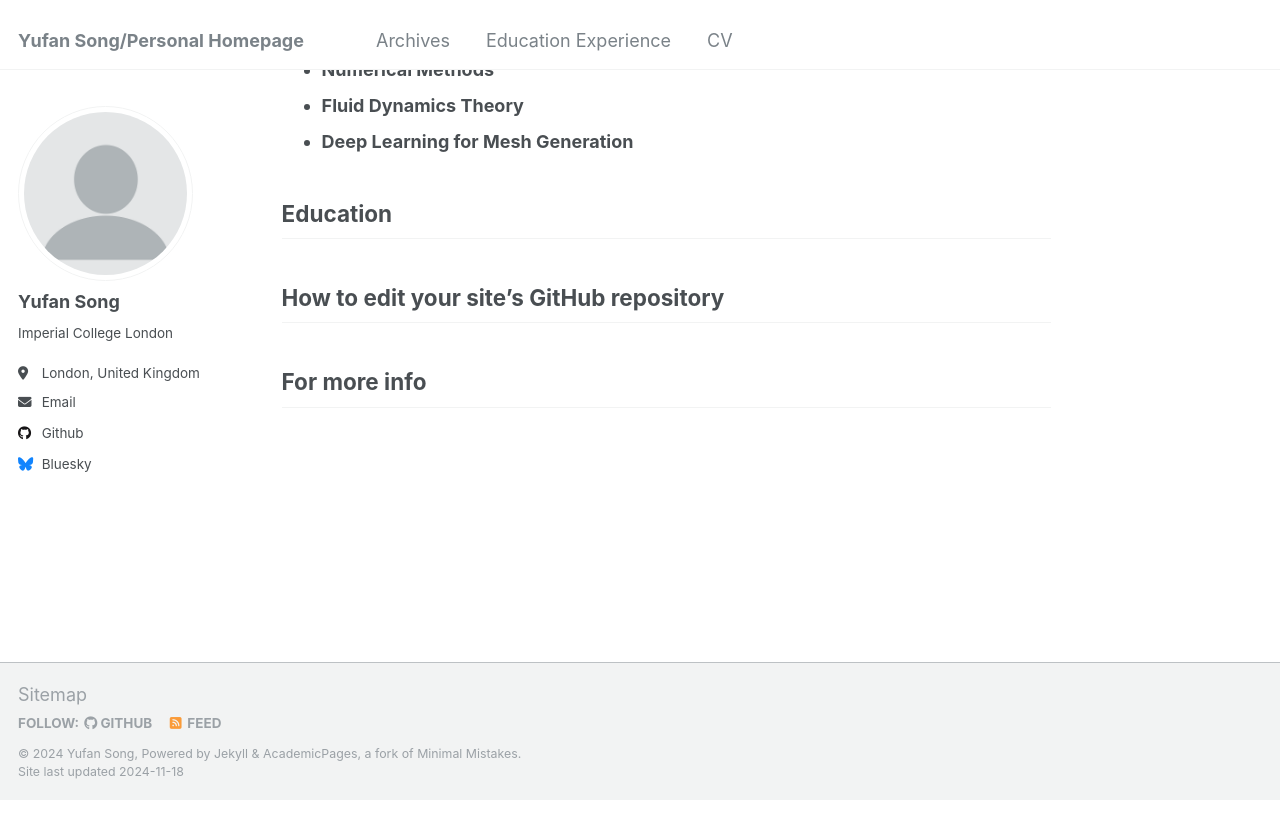
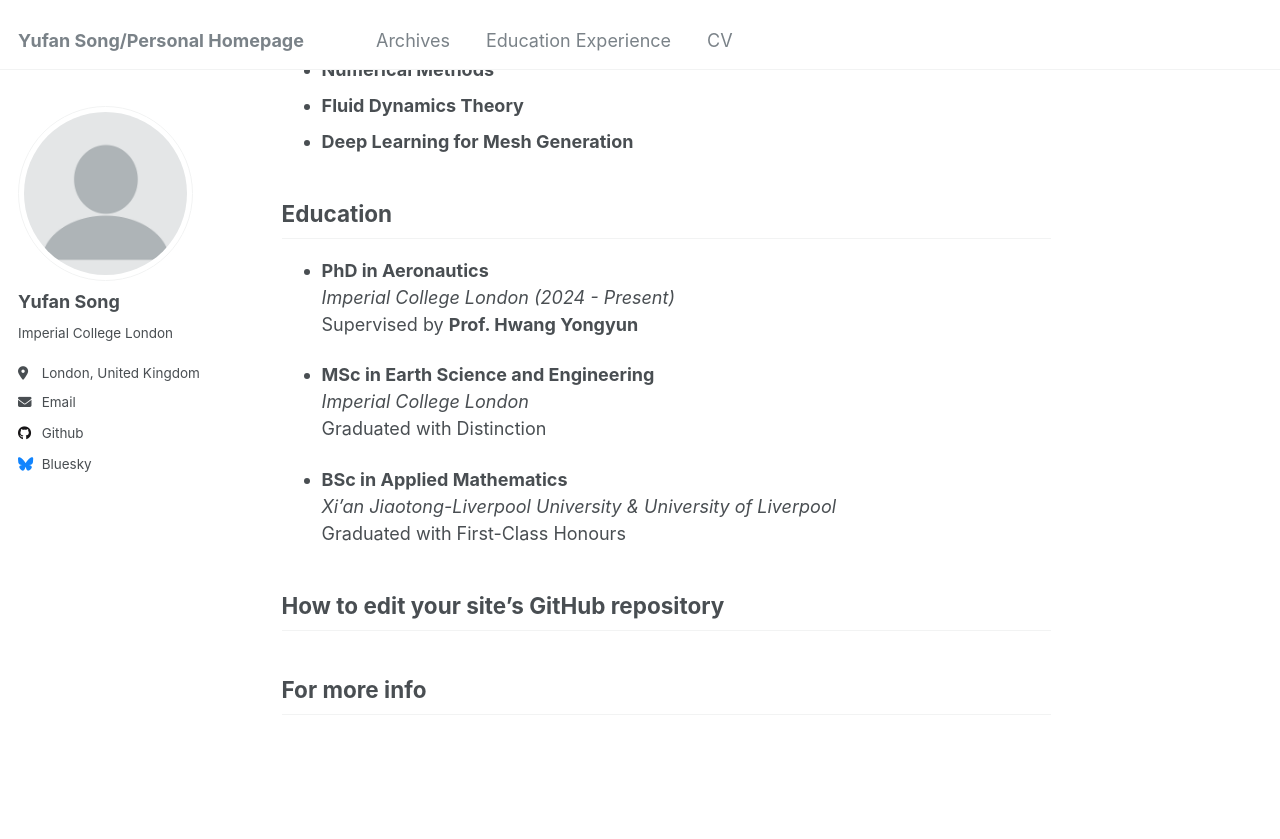
Before and after one commit to Yufan-Song/Yufan-Song, a Jekyll site: the page built from _pages/about.md, in a window 1280 px wide and 900 px high, scrolled down 681 px. Shown: the top 839 px of the window. Built offline with Jekyll 4.4.1, drawn with Linux system fonts in a browser that asks for light colours; before the commit the page ends 1481 px from its top, so only the background shows below that.

Commit message:
Update about.md

```diff
--- a/_pages/about.md
+++ b/_pages/about.md
@@ -23,6 +23,17 @@ Research Interest
 
 Education
 ------
+- **PhD in Aeronautics**
+  *Imperial College London (2024 - Present)*
+  Supervised by **Prof. Hwang Yongyun**
+
+- **MSc in Earth Science and Engineering**
+  *Imperial College London*
+  Graduated with Distinction
+
+- **BSc in Applied Mathematics**
+  *Xi’an Jiaotong-Liverpool University & University of Liverpool*
+  Graduated with First-Class Honours
 
 
 How to edit your site's GitHub repository
```
